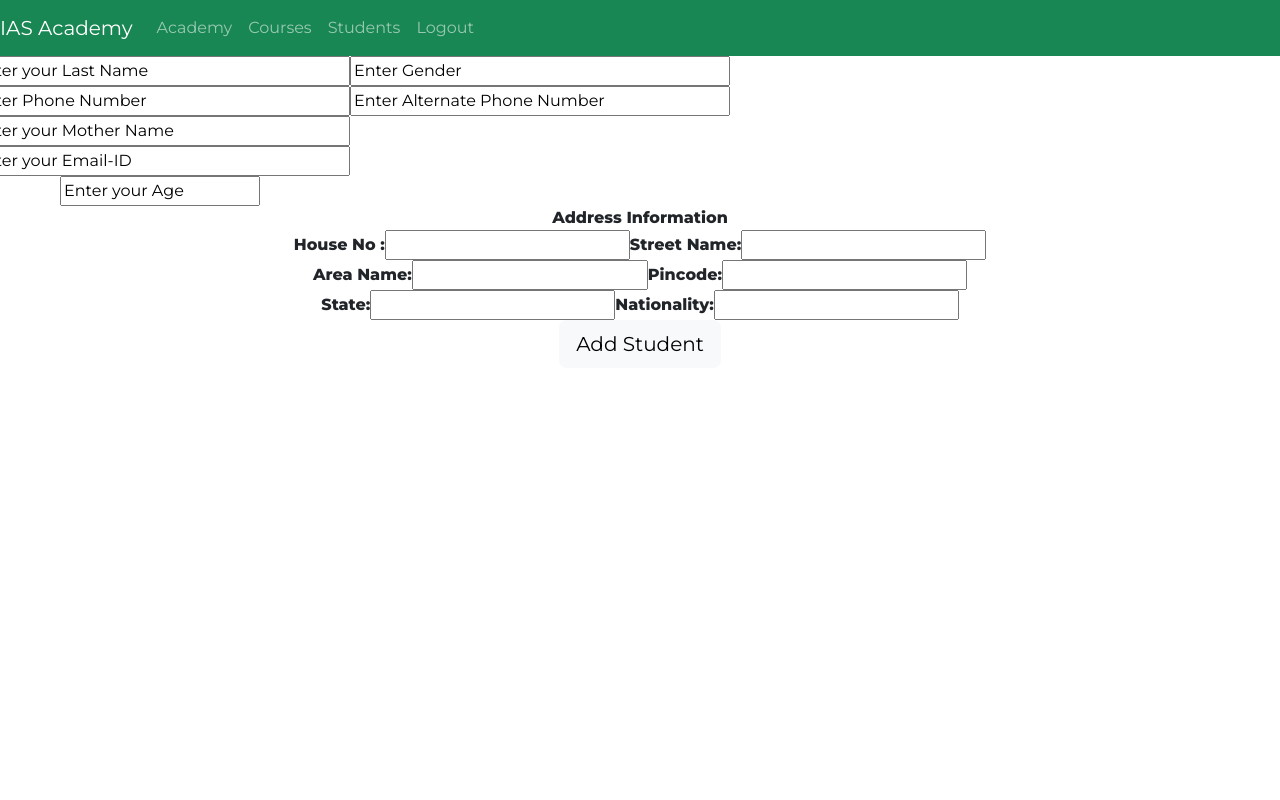
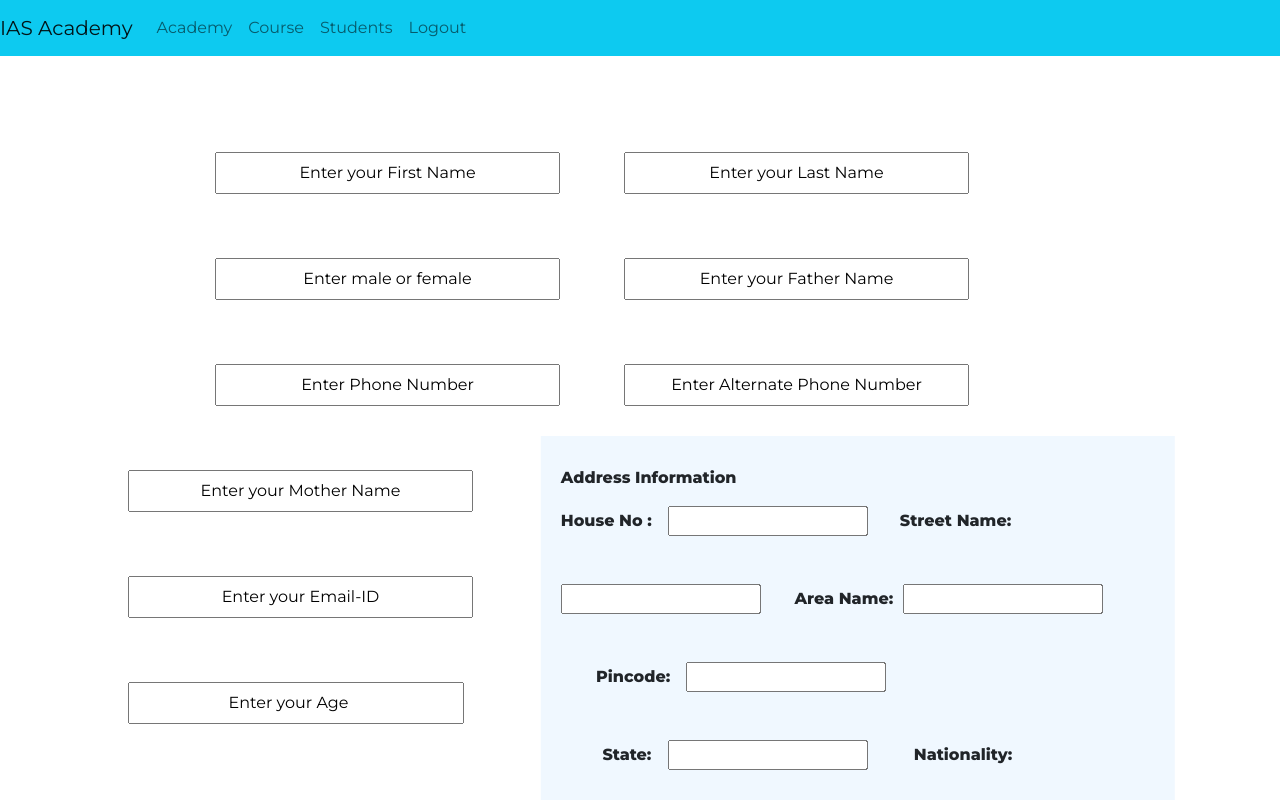
Before and after one commit to iamneo-production/580ea4ef-eebe-47d3-b459-8e337808de91, a React (Create React App) app in the folder reactapp/: page /admin/addStudent in a window 1280 px wide. Shown: the top 800 px of the page. Built offline with nearby package versions, Linux system fonts and the light colour scheme.

Commit message:
Css updated

```diff
--- a/reactapp/src/components/Admin/AdminStudent/AddStudent.jsx
+++ b/reactapp/src/components/Admin/AdminStudent/AddStudent.jsx
@@ -3,8 +3,8 @@ import Navbar from './Navbar';
 import { useState } from 'react';
 import { useNavigate } from 'react-router-dom';
 import axios from 'axios';
-import {API_BASE_URL} from "../../../utils/APIUtils";
 import './Studentdetails.css';
+
 
 const AddStudent = () => {
   let navigate = useNavigate();
@@ -37,7 +37,7 @@ const AddStudent = () => {
 
   const onSubmit = async (e) => {
     e.preventDefault();
-    await axios.post(`${API_BASE_URL}/user`, user)
+    await axios.post("http://localhost:8080/user", user)
       .then((response) => {
         console.log(response);
         setUser(response.data);
@@ -52,148 +52,165 @@ const AddStudent = () => {
   return (
 
     <>
-      <div>
+
       <Navbar
         Home="IAS Academy"
         Academy="Academy"
-          Courses="Courses"
+        Courses="Course"
         Students="Students"
         Logout="Logout"
       />
       <div className="details">
-          <form >
-
+        <form>
+          <label>
             <input
               type={"text"}
               name="firstName"
               id='firstName'
               placeholder="Enter your First Name"
               autoComplete="off"
-              size="40"
+              size="35"
               value={firstName}
               required
               onChange={(e) => onInputChange(e)}
             />
-
+          </label>
+          <label>
             <input
               type={"text"}
               name="lastName"
               id='lastName'
               placeholder="Enter your Last Name"
-              size="40"
+              size="35"
               value={lastName}
               required
               onChange={(e) => onInputChange(e)}
             />
-
+          </label>
+          <label>
             <input
               type={"text"}
               name="gender"
               id='gender'
-              // placeholder="Enter male or female"
-              placeholder="Enter Gender"
-              size="40"
+              placeholder="Enter male or female"
+              size="35"
               value={gender}
               required
               onChange={(e) => onInputChange(e)}
             />
-
+          </label>
+          <label>
             <input
               type={"text"}
               name="fatherName"
               id='fatherName'
               placeholder="Enter your Father Name"
-              size="40"
+              size="35"
               required
               value={fatherName}
               onChange={(e) => onInputChange(e)}
             />
-
+          </label>
+          <label>
             <input
               type="tel"
               name="phnNo1"
               id='phoneNumber1'
               placeholder="Enter Phone Number"
-              size="40"
+              size="35"
               pattern="[0-9]{4}-[0-9]{3}-[0-9]{3}"
               required
               value={phnNo1}
               onChange={(e) => onInputChange(e)}
             />
-
+          </label>
+          <label>
             <input
               type="tel"
               name="phnNo2"
               id='phoneNumber2'
               placeholder="Enter Alternate Phone Number"
-              size="40"
+              size="35"
               value={phnNo2}
               required
               onChange={(e) => onInputChange(e)}
-            /><br />
-
+            />
+          </label>
+        </form>
+      </div>
+      <div className="container">
+        <form>
+          <label>
             <input type={"text"}
               name="motherName"
               id='motherName'
               placeholder="Enter your Mother Name"
-              size="40"
+              size="35"
               value={motherName}
               required
               onChange={(e) => onInputChange(e)}
-            /><br />
+            />
+          </label>
+
+          <label>
 
             <input
               type="email"
               name="email"
               id='emailId'
               placeholder="Enter your Email-ID"
-              autoComplete="off" size="40"
+              autoComplete="off"
+              size="35"
               value={email}
               required
               onChange={(e) => onInputChange(e)}
-            /><br />
-
+            />
+          </label>
+          <label>
             <input
               type="number"
               name="age"
               id='age'
-              placeholder= "Enter your Age"
-              size="40"
+              placeholder="Enter your Age"
+              size="100"
+              width="25%"
               value={age}
               required
               onChange={(e) => onInputChange(e)}
             />
+          </label>
         </form>
       </div>
 
       <div className="Address">
         <form>
-              <b>Address Information</b><br />
-            <label>
+          <b>Address Information</b>
+          <br/>
+          <label className='houseNo'>
             <b>House No :</b>
           </label>
           <input
             type={"text"}
             name="houseNo"
             id='houseNo'
-              size="25"
+            size="20"
             value={houseNo}
             required
             onChange={(e) => onInputChange(e)}
           />
 
-            <label>
+          <label className='streetName'>
             <b>Street Name:</b>
           </label>
           <input
             type={"text"}
             name="streetName"
             id='streetName'
-              size="25"
+            size="20"
             value={streetName}
             required
             onChange={(e) => onInputChange(e)}
-            /><br />
+          />
 
           <label className='areaName'>
             <b>Area Name:</b>
@@ -202,7 +219,7 @@ const AddStudent = () => {
             type={"text"}
             name="areaName"
             id='areaName'
-              size="24"
+            size="20"
             value={areaName}
             required
             onChange={(e) => onInputChange(e)}
@@ -215,13 +232,12 @@ const AddStudent = () => {
             type={"text"}
             name="PinCode"
             id='pinCode'
-              size="25"
+            size="20"
             value={pinCode}
-
             required
             onChange={(e) => onInputChange(e)}
-            /><br />
-
+          />
+          <br/>
           <label className='state'>
             <b>State:</b>
           </label>
@@ -229,7 +245,7 @@ const AddStudent = () => {
             type={"text"}
             name="state"
             id='state'
-              size="25"
+            size="20"
             value={state}
             required
             onChange={(e) => onInputChange(e)}
@@ -242,15 +258,14 @@ const AddStudent = () => {
             type={"text"}
             name="nationality"
             id='nationality'
-              size="25"
+            size="20"
             value={nationality}
             required
             onChange={(e) => onInputChange(e)}
           />
         </form>
       </div >
-      </div >
-      {/* //button */}
+
       <div className="addbtn2">
         <button type="submit" className="btn btn-light btn-lg" id="addstudentbtn" onClick={(e) => onSubmit(e)} >Add Student</button>
       </div>
--- a/reactapp/src/components/Admin/AdminStudent/EditStudent.jsx
+++ b/reactapp/src/components/Admin/AdminStudent/EditStudent.jsx
@@ -5,8 +5,6 @@ import { useNavigate } from 'react-router-dom';
 import { useParams } from 'react-router-dom';
 import { useEffect } from 'react';
 import axios from 'axios';
-import {API_BASE_URL} from "../../../utils/APIUtils";
-import './Studentdetails.css';
 
 export default function EditStudent() {
   const { studentId } = useParams();
@@ -48,7 +46,7 @@ export default function EditStudent() {
   //To load the data about a specific Student
 
   const loadUser = async () => {
-     await axios.get(`${API_BASE_URL}/user/${studentId}`)
+     await axios.get(`http://localhost:8080/user/${studentId}`)
       .then((response) => {
         console.log(response);
         setUser(response.data);
@@ -63,7 +61,7 @@ export default function EditStudent() {
 
   const onSubmit = async (e) => {
     e.preventDefault();
-    await axios.put(`${API_BASE_URL}/user/${studentId}`, user);
+    await axios.put(`http://localhost:8080/user/${studentId}`, user);
     navigate("/admin/viewStudent");
   };
 
--- a/reactapp/src/components/Admin/AdminStudent/Navbar.jsx
+++ b/reactapp/src/components/Admin/AdminStudent/Navbar.jsx
@@ -1,13 +1,22 @@
 import React from 'react'
 import { Link } from 'react-router-dom'
-import './NavStyles.css'
+
+
 
 
 
 export default function Navbar(props) {
+  // const navstyle={
+  //   display:'flex',
+  //   justifyContent: 'space-between',
+  //   marginBottom: '4rem',
+  //   width: '100%'
+  // }
+
+
   return (
     <>
-      <nav className="navbar navbar-expand-lg navbar-dark bg-success">
+      <nav className="navbar navbar-expand-lg  bg-info id=navbar1 ">
         <Link
           className="navbar-brand"
           to="/home">
@@ -31,7 +40,7 @@ export default function Navbar(props) {
             <li className="nav-item active">
               <Link
                 className="nav-link"
-                to="/AdminInstitute"
+                to="/academy"
               >
                 {props.Academy}
               </Link >
@@ -39,12 +48,13 @@ export default function Navbar(props) {
             <li className="nav-item">
               <Link
                 className="nav-link"
-                to="/Admincourse"
+
+                to="/course"
               >
                 {props.Courses}
               </Link >
             </li>
-            <li className="nav-item">
+            <li className="nav-item" >
               <Link
                 className="nav-link"
                 to="/admin/viewStudent"
@@ -55,7 +65,7 @@ export default function Navbar(props) {
             <li className="nav-item">
               <Link
                 className="nav-link"
-                to="/login"
+                to="/logout"
               >
                 {props.Logout}
               </Link >
--- a/reactapp/src/components/Admin/AdminStudent/Studentdetails.css
+++ b/reactapp/src/components/Admin/AdminStudent/Studentdetails.css
@@ -1,4 +1,4 @@
-/* #search {
+#search {
     margin-right: 1.5rem;
     margin-left: 33rem;
     margin-bottom: 5rem;
@@ -35,7 +35,7 @@
 #addstudentbtn {
 
     margin: 0%;
-    translate: -0.75rem -22rem;
+    translate: -3rem -32rem;
     border-radius: 10px;
     background-color: green;
     color: white;
@@ -43,8 +43,8 @@
 
 #addstudentbtn:hover {
     background-color: green;
-
     border-radius: 10px;
+    color:black
 }
 
 #adminEditStudent {
@@ -86,28 +86,52 @@
 
 .details {
     display: flex;
-    flex: wrap;
-    margin-top: 5rem;
-    margin-left: 5rem;
-    margin-bottom: 2rem;
-
+    flex: wrap ;
+    justify-content: space-between;
+    margin-top: 7rem;
+    margin-left: 25rem;
+    padding:2rem;
+    width:100%;
+    translate: 2rem -5rem;
 }
 
 .details input {
-    font-size: large;
-
-}
-
-.input {
     font-size:medium;
     text-align: center;
     padding: 7px;
-    margin: 2rem;
+    margin:2rem
+   /* margin-left:2rem;
+   margin-top:2rem ;
+   margin-bottom:2rem ;
+   margin-right:1.5rem ; */
+}
+.container {
+    display: flex;
+
+    flex-direction: column;
+    justify-content: space-between;
+    margin-top: 1rem;
+    margin-left: 3rem;
+    padding:1rem;
+    width:100%;
+    translate: 2rem -9rem;
+}
+.container > form {
+    display: flex;
+  flex-direction: column;
+}
+.container input{
+    display: flex;
+    flex-direction: column;
+    font-size:medium;
+    text-align: center;
+    padding: 7px;
+    margin:2rem
 }
 
-input[type=text]:focus {
+.details >form>input[type=text]:focus {
     border: 3px solid #555;
-} */
+}
 /* #phoneNumber1{
     outline:0;
 }
@@ -116,38 +140,62 @@ input[type=text]:focus {
 }
 #phoneNumber1:invalid{
     border-color: red;
+} */
+
+.Address {
+    display:flex;
+    flex:wrap;
+    flex-direction: row;
+    /* margin-top: 1rem;
+    margin-left: 5rem;
+    margin-bottom: 1.8rem; */
+    margin:2rem;
+    font-size: medium;
+    padding-left: 20px;
+    padding-top: 30px;
+    padding-bottom: 0.6rem;
+    background-color: aliceblue;
+    translate: 31.8rem -32rem;
+    width: 49.5%;
+    text-align: left
 }
 
-.Address {
+ .Address input {
+    font-size: medium;
+    margin-left: 0rem;
+    margin-right: 2rem;
+    margin-bottom: 2rem;
     margin-top: 1rem;
-    margin-left: 5rem;
-    margin-bottom: 1rem;
-    font-size: medium;
-    padding-left: 20px;
-    padding-top: 20px;
-    background-color: aliceblue;
-    translate: 30rem -22rem;
-    width: 55.3%;
+ }
+/* #firstName{
+    margin-left: 20rem;
+} */
+#age{
+    width:21rem;
+
 }
+.houseNo{
+    margin-right: 1rem;
+}
+.streetName{
+    margin-right: 1rem;
 
-.Address input {
-    font-size: medium;
-    font-family:'Times New Roman', Times, serif;
-    margin-left: 1rem;
-    margin-right: 3rem;
-    margin-bottom: 0.79rem;
 }
 .areaName{
-    margin-left:0.5;
+    margin-left:0.1rem;
+    margin-right:0.6rem;
 }
 .pincode{
-    margin-left:2.1rem;
+    margin-left:2.2rem;
+    margin-right: 1rem;
 }
 .state{
     margin-left: 2.6rem;
+    margin-right: 1rem;
 }
 .nationality{
-    margin-left:.5rem;
+    margin-left:.9rem;
+    margin-right: 1rem;
 }
 .table{
     width: 100%;
@@ -156,4 +204,3 @@ input[type=text]:focus {
     margin: 1rem;
     padding: 30px;
 }
-/* //student */
```
Lines whose indentation alone changed are shown as unchanged.
